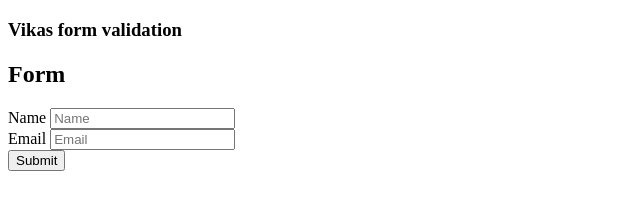
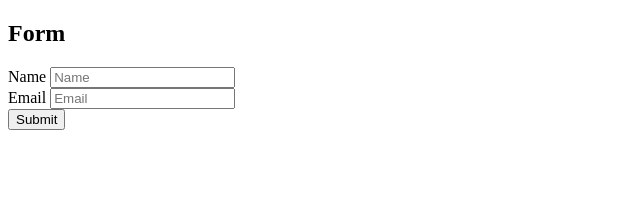
Before and after one commit to vikasyadav01hp/form1, a plain HTML site: page index.html in a window 1280 px wide. Shown: the whole page, without its empty margins (0-640 px from the left). Drawn offline with nearby package versions, Linux system fonts and the light colour scheme.

Commit message:
First commit

```diff
--- a/index.html
+++ b/index.html
@@ -7,7 +7,6 @@
 
 <body>
   <form id="form">
-    <h3>Vikas form validation</h3>
     <h2>Form</h2>
     <div>
       <label for="name">Name</label>
```
